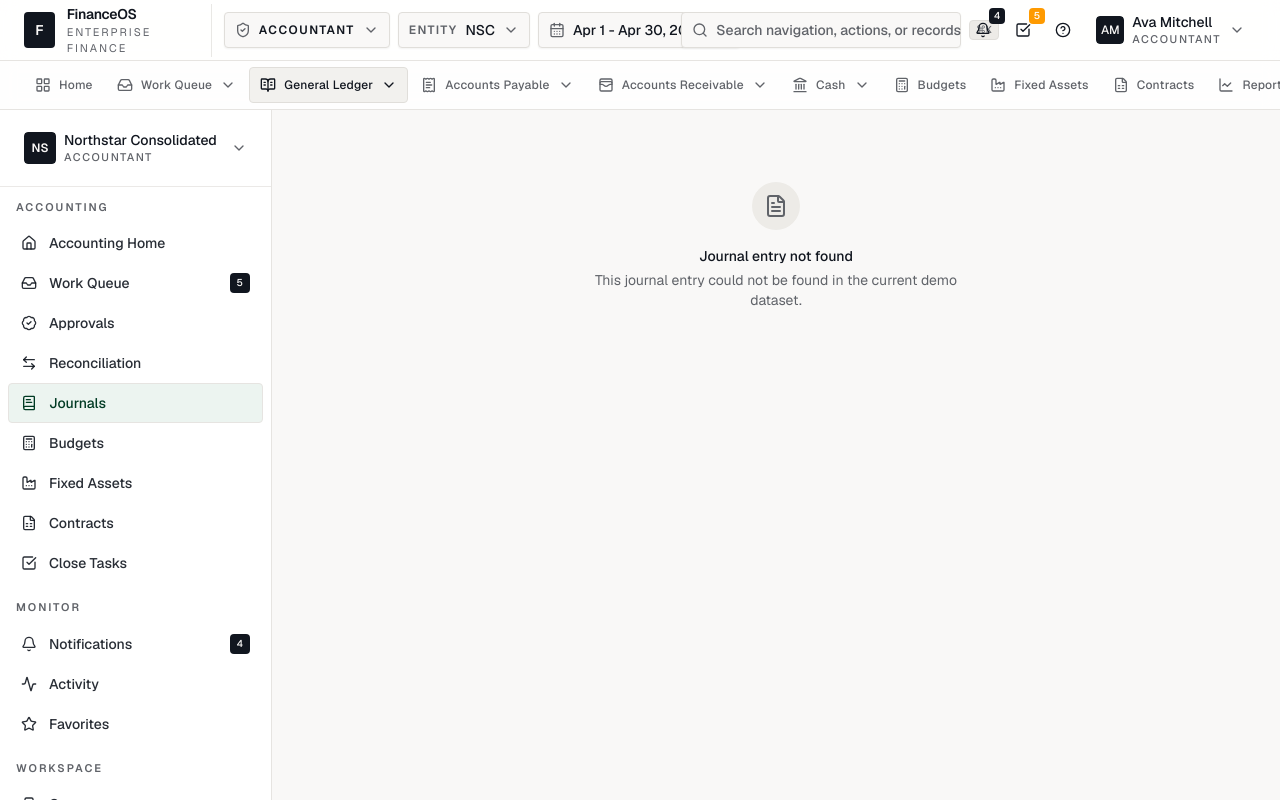
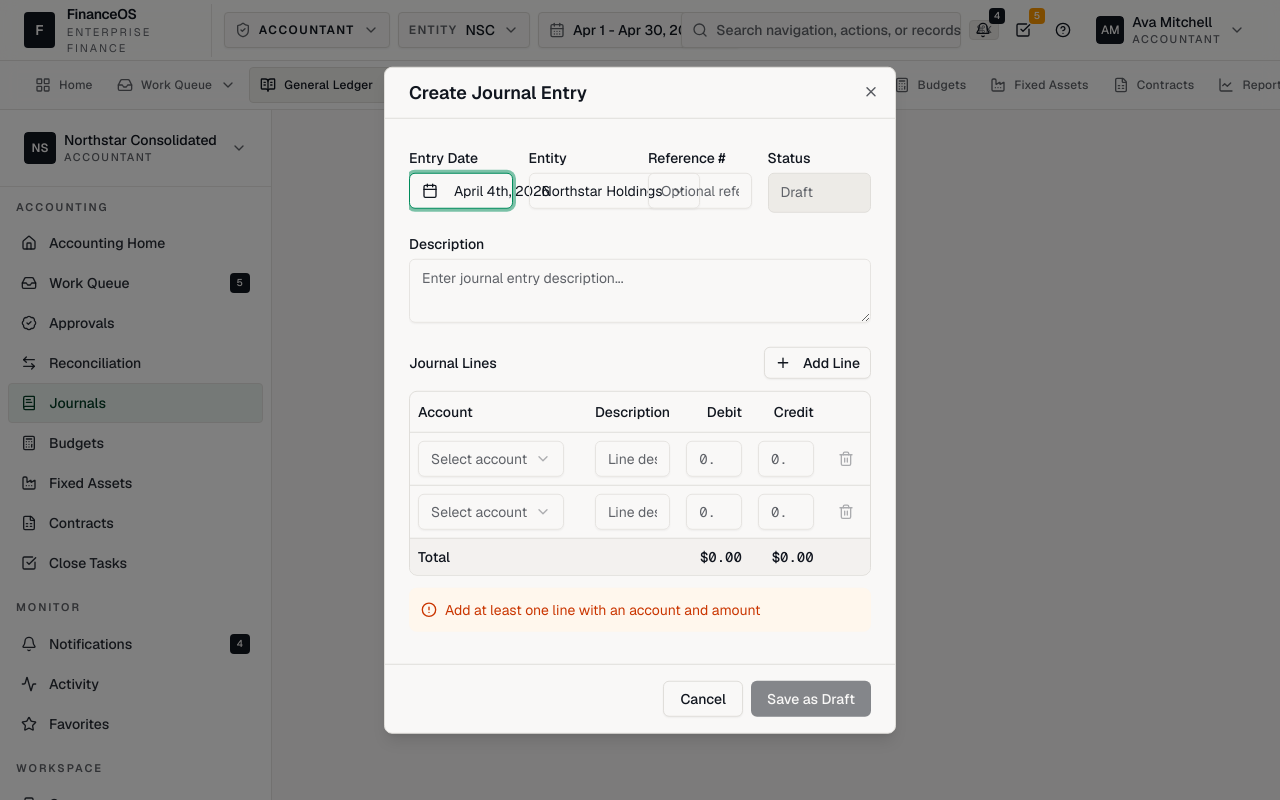
Before and after one commit to VanshajPoonia/intacct, a Next.js app: page /general-ledger/journal-entries/new in a window 1280 px wide. Shown: the top 800 px of the page. Built offline with nearby package versions, Linux system fonts and the light colour scheme.

Commit message:
feat: add modal entry routes for finance records

```diff
--- /dev/null
+++ b/app/(workspace)/accounts-payable/bills/new/page.tsx
@@ -0,0 +1,16 @@
+"use client"
+
+import { useRouter } from "next/navigation"
+import { CreateBillModal } from "@/components/accounts-payable/create-bill-modal"
+
+export default function NewBillPage() {
+  const router = useRouter()
+
+  return (
+    <CreateBillModal
+      open
+      onClose={() => router.push("/accounts-payable/bills")}
+      onSuccess={() => router.push("/accounts-payable/bills")}
+    />
+  )
+}
--- /dev/null
+++ b/app/(workspace)/accounts-receivable/invoices/new/page.tsx
@@ -0,0 +1,16 @@
+"use client"
+
+import { useRouter } from "next/navigation"
+import { CreateInvoiceModal } from "@/components/accounts-receivable/create-invoice-modal"
+
+export default function NewInvoicePage() {
+  const router = useRouter()
+
+  return (
+    <CreateInvoiceModal
+      open
+      onClose={() => router.push("/accounts-receivable/invoices")}
+      onSuccess={() => router.push("/accounts-receivable/invoices")}
+    />
+  )
+}
--- /dev/null
+++ b/app/(workspace)/general-ledger/journal-entries/new/page.tsx
@@ -0,0 +1,19 @@
+"use client"
+
+import { useRouter } from "next/navigation"
+import { useWorkspaceShell } from "@/components/layout/workspace-shell-provider"
+import { CreateJournalEntryModal } from "@/components/general-ledger/create-journal-entry-modal"
+
+export default function NewJournalEntryPage() {
+  const router = useRouter()
+  const { activeEntity } = useWorkspaceShell()
+
+  return (
+    <CreateJournalEntryModal
+      open
+      entityId={activeEntity?.id}
+      onClose={() => router.push("/general-ledger/journal-entries")}
+      onSuccess={() => router.push("/general-ledger/journal-entries")}
+    />
+  )
+}
```
